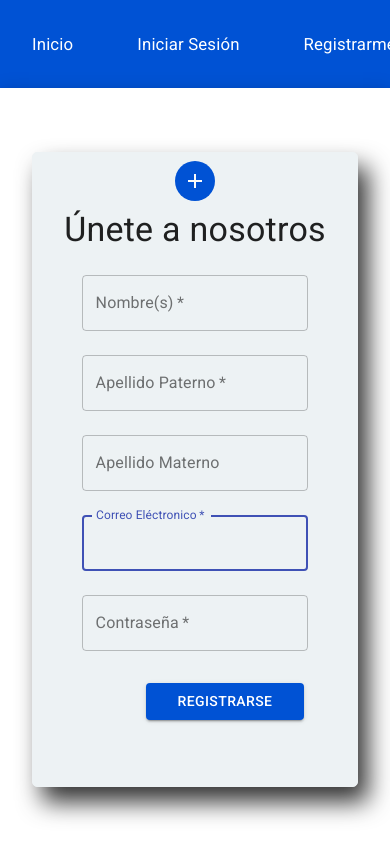
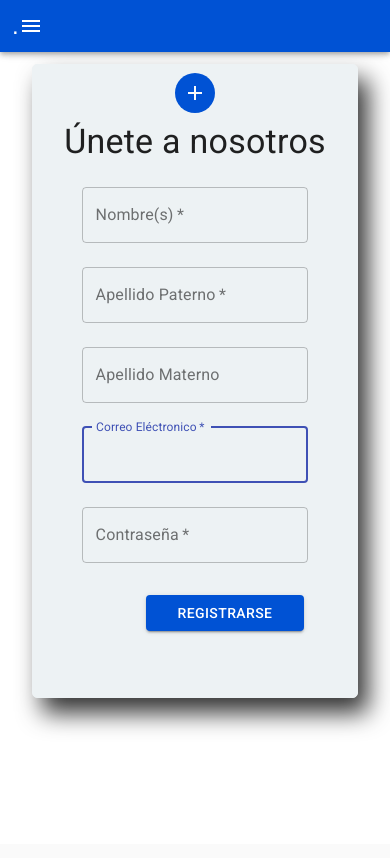
Before and after one commit to omarrendon/sistema-empelos-en-linea, a React (Create React App) app: page /registro-candidato in a window 390 px wide. Shown: the top 858 px of the page. Built offline with nearby package versions, Linux system fonts and the light colour scheme.

Commit message:
Creacion de la barra de navegacion y tambien se hizo su responsive desing

```diff
--- a/src/components/Landing/index.styles.jsx
+++ b/src/components/Landing/index.styles.jsx
@@ -9,7 +9,7 @@ export default makeStyles(theme => ({
     // marginTop: "0px",
     height: "400px",
     backgroundImage: "linear-gradient(to top, #9cecfb, #65c7f7, #0052d4)",
-    paddingTop: "40px"
+    paddingTop: "90px"
   },
   svg: {
     position: "absolute",
--- /dev/null
+++ b/src/components/Navbar/Cajon.jsx
@@ -0,0 +1,33 @@
+import React from "react";
+import Listas from "./Listas";
+import { Drawer, Divider, makeStyles } from "@material-ui/core";
+
+const styles = makeStyles(theme => ({
+  drawer: {
+    width: 240,
+    flexShrink: 0
+  },
+  drawerPaper: {
+    width: 240
+  }
+}));
+
+function Cajon(props) {
+  const classes = styles();
+
+  return (
+    <Drawer
+      className={classes.drawer}
+      variant={props.variant}
+      classes={{ paper: classes.drawerPaper }}
+      anchor="left"
+      open={props.open}
+      onClose={props.onClose ? props.onClose : null}
+    >
+      <Divider />
+      <Listas />
+    </Drawer>
+  );
+}
+
+export default Cajon;
--- /dev/null
+++ b/src/components/Navbar/Listas.jsx
@@ -0,0 +1,59 @@
+import React from "react";
+import {
+  List,
+  ListItem,
+  ListItemIcon,
+  ListItemText,
+  Divider
+} from "@material-ui/core";
+import ExitToAppIcon from "@material-ui/icons/ExitToApp";
+import VpnKeyIcon from "@material-ui/icons/VpnKey";
+import PersonAddIcon from "@material-ui/icons/PersonAdd";
+import AssignmentIndIcon from "@material-ui/icons/AssignmentInd";
+import HomeIcon from "@material-ui/icons/Home";
+import { Link } from "react-router-dom";
+
+function Listas() {
+  return (
+    <List component="nav">
+      <ListItem button component={Link} to="/">
+        <ListItemIcon>
+          <HomeIcon />
+        </ListItemIcon>
+        <ListItemText primary="Inicio" />
+      </ListItem>
+
+      <ListItem button component={Link} to="/login">
+        <ListItemIcon>
+          <VpnKeyIcon />
+        </ListItemIcon>
+        <ListItemText primary="Iniciar Sesión" />
+      </ListItem>
+
+      <ListItem button component={Link} to="/registro-candidato">
+        <ListItemIcon>
+          <PersonAddIcon />
+        </ListItemIcon>
+        <ListItemText primary="Registrarse como candidato" />
+      </ListItem>
+
+      <ListItem button component={Link} to="/registro-empresario">
+        <ListItemIcon>
+          <AssignmentIndIcon />
+        </ListItemIcon>
+        <ListItemText primary="Registrarse como empresario" />
+      </ListItem>
+
+      <Divider variant="middle" />
+
+      <ListItem button component={Link} to="/">
+        <ListItemIcon>
+          <ExitToAppIcon />
+        </ListItemIcon>
+        <ListItemText primary="Cerrar Sesión" />
+      </ListItem>
+    </List>
+  );
+}
+
+export default Listas;
--- a/src/components/Navbar/index.jsx
+++ b/src/components/Navbar/index.jsx
@@ -1,19 +1,38 @@
-import React from 'react'
+import React from "react";
 import { BrowserRouter as Router, Switch, Route, Link } from "react-router-dom";
-import {AppBar, Tabs} from '@material-ui/core';
-import Candidato from '../Candidato/index';
-import Empresario from '../Empresario/index';
-import Home from '../Landing/index';
-import Login from '../Sesion/index';
-import styles from './index.style';
+import { AppBar, Tabs, IconButton, Hidden } from "@material-ui/core";
+import Candidato from "../Candidato/index";
+import Empresario from "../Empresario/index";
+import Home from "../Landing/index";
+import Login from "../Sesion/index";
+import MenuIcon from "@material-ui/icons/Menu";
+import styles from "./index.style";
+import Cajon from "./Cajon";
 
-function index() {
+
+
+function Index() {
   const classes = styles();
+  const [abrir, setAbrir] = React.useState(false);
+
+  const accionAbrir = () => {
+    setAbrir(!abrir)
+  }
 
   return (
     <Router>
-      <AppBar position="static" color={"secondary"} >
-        <Tabs >
+      <AppBar position="fixed" color={"secondary"} className={classes.appBar}>
+        <Tabs>
+          <IconButton
+            color="inherit"
+            arial-label="menu"
+            className={classes.icon}
+            onClick={() => accionAbrir()}
+          >
+            .
+            <MenuIcon />
+          </IconButton>
+          <Hidden only={["sm", "xs"]}>
             <Link to={"/"} className={classes.link}>
               Inicio
             </Link>
@@ -26,9 +45,18 @@ function index() {
             <Link to={"/registro-empresario"} className={classes.link}>
               Registrarme como empresario
             </Link>
-          <Link to={"/11"} className={classes.close}>Cerrar Sesión</Link>
+            <Link to={"/"} className={classes.close}>
+              Cerrar Sesión
+            </Link>
+          </Hidden>
         </Tabs>
       </AppBar>
+      <Hidden lgDown>
+        <Cajon variant="permanent" open={true} />
+      </Hidden>
+      <Hidden mdUp>
+        <Cajon variant="temporary" open={abrir} onClose={accionAbrir} />
+      </Hidden>
       <Switch>
         <Route exact path="/" component={Home} />
         <Route path="/registro-candidato" component={Candidato} />
@@ -39,4 +67,4 @@ function index() {
   );
 }
 
-export default index
+export default Index;
--- a/src/components/Navbar/index.style.jsx
+++ b/src/components/Navbar/index.style.jsx
@@ -1,24 +1,31 @@
 import { makeStyles } from "@material-ui/core/styles";
 
 export default makeStyles(theme => ({
+  appBar: {
+    [theme.breakpoints.up('sm')] : {
+
+      width: `clac(100% - ${240}px)`,
+      marginLeft: 240
+    }
+  },
   link: {
     color: "#ffff",
     fontSize: "1.2em",
     textDecoration: "none",
-    padding: theme.spacing(4, 4)
+    padding: theme.spacing(2, 4)
   },
   close: {
-    padding: theme.spacing(0, 140),
-    height: "100%",
-    position: "absolute",
-    pointerEvents: "none",
-    display: "flex",
-    alignItems: "center",
-    justifyContent: "center",
+    padding: theme.spacing(2),
+    flexGrow: 1,
     color: "#ff3f34",
     fontSize: "1.4em",
     textDecoration: "none",
-    // fontWeight: "20px"
+  },
+  icon: {
+    marginRight:  theme.spacing(2),
+    [theme.breakpoints.up('md')] : {
+      display:"none"
+    }
   },
 
 }));
```
Lines whose indentation alone changed are shown as unchanged.
